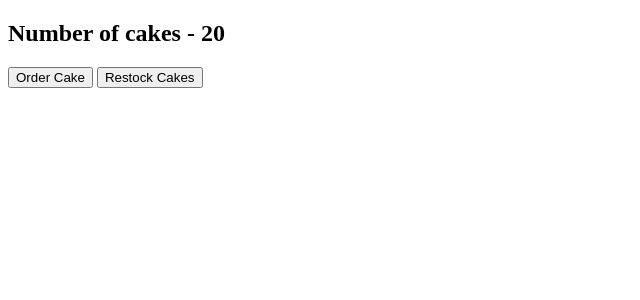
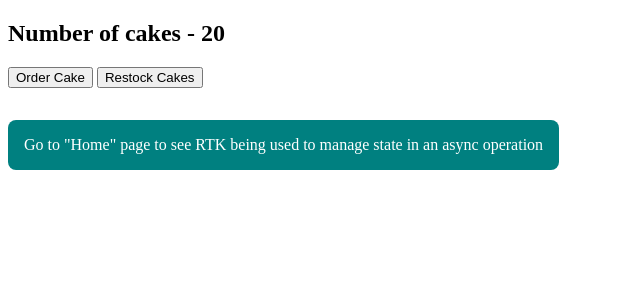
Before and after one commit to ElemaGp/redux-toolkit, a React (Create React App) app: page /cake in a window 1280 px wide. Shown: the top 300 px of the page, without its empty margins (0-640 px from the left). Built offline with nearby package versions, Linux system fonts and the light colour scheme.

Commit message:
feat and style: added routers to the home and cake pages, and styled the links

```diff
--- a/package.json
+++ b/package.json
@@ -11,6 +11,7 @@
     "react": "^18.2.0",
     "react-dom": "^18.2.0",
     "react-redux": "^8.0.5",
+    "react-router-dom": "^6.6.1",
     "react-scripts": "5.0.1",
     "web-vitals": "^2.1.4"
   },
--- a/src/App.js
+++ b/src/App.js
@@ -1,12 +1,20 @@
 import './App.css';
 import { Cake } from './pages/cake/Cake';
 import Home from './pages/home/Home';
+import { BrowserRouter, Routes, Route } from "react-router-dom";
+
 
 function App() {
   return (
-    <div className="App">
-      {/* <Home /> */}
-      <Cake />
+    <div className="app">
+      <BrowserRouter>
+        <Routes>
+          <Route path="/">
+            <Route index element={<Home />} />
+            <Route path="cake" element={<Cake />} />
+          </Route>
+        </Routes>
+      </BrowserRouter>
     </div>
   );
 }
--- a/src/pages/cake/Cake.jsx
+++ b/src/pages/cake/Cake.jsx
@@ -2,16 +2,21 @@ import "./cake.css"
 import React from 'react'
 import { useSelector, useDispatch } from 'react-redux'
 import { ordered, restocked } from "../../features/cake/cakeSlice"
+import { Link } from "react-router-dom"
 
 
 export const Cake = () => {
-    const numOfCakes = useSelector(state => state.cake.numOfCakes) //the reason "const numOfCakes" is equal to "state.cake.numOfCakes" and not "state.cake" like we did in the "user" section is that in the cakeSlice.jsx, "numOfCakes" is the only property of the cake in the initial state and so the only property we used in the reducer. If it had more properties in the initial state, like the "user" initial state had, then we would have used just "state.cake" so that we'll have access to all the properties of the cake.
+    const numOfCakes = useSelector(state => state.cake.numOfCakes) //the reason "const numOfCakes" is equal to "state.cake.numOfCakes" and not "state.cake" like we did in the "user" section is that in the cakeSlice.jsx, "numOfCakes" is the only property of the cake in the initial state and so the only property we used in the reducer. If it had more properties in the initial state, like the "user" initial state had, then we would have used just "state.cake" so that we'll have access to all the properties of the cake. In fact in that case, i wouldn't have said "const numOfCakes=...", i would have said "const cake = useSelector(state => state.cake)"
     const dispatch = useDispatch()
     return (
       <div>
         <h2>Number of cakes - {numOfCakes}</h2>
         <button onClick={() => dispatch(ordered())}>Order Cake</button> {/*dispatching the "ordered" action.*/}
         <button onClick={() => dispatch(restocked(5))}>Restock Cakes</button> {/*dispatching the "restock" action. The "5" there is the payload */}
+
+
+            <Link to="/" className="goToHomeBtn">Go to "Home" page to see RTK being used to manage state in an async operation </Link>
+
       </div>
     )
   }
--- a/src/pages/cake/cake.css
+++ b/src/pages/cake/cake.css
@@ -0,0 +1,10 @@
+.goToHomeBtn{
+    background-color: teal;
+    color: white;
+    padding: 1rem;
+    display: block;
+    width: max-content;
+    margin-top: 2rem;
+    text-decoration: none;
+    border-radius: 8px;
+}
--- a/src/pages/home/Home.jsx
+++ b/src/pages/home/Home.jsx
@@ -3,11 +3,12 @@ import React from 'react'
 import { useEffect } from 'react'
 import { useSelector, useDispatch } from 'react-redux'
 import { fetchUsers } from "../../features/user/userSlice"
+import { Link } from "react-router-dom"
 
 
 const Home = () => {
 
-  const user = useSelector(state => state.user) // "const user" is declared to be equal to the "user" in userSlice.jsx.
+  const user = useSelector(state => state.user) // "const user" is declared to be equal to the "user" in userSlice.jsx. Meaning it now contains the initial state object properties that the "user" has in useSlice.jsx, and the properties' values will be updates accordingly when the actions are dispatched.
   const dispatch = useDispatch()
 
   useEffect(() => {
@@ -26,6 +27,10 @@ const Home = () => {
           ))}
         </ul>
       ) : null}
+
+
+        <Link to="/cake" className="goToCakeBtn">Go to "Cake" page to see RTK being used to manage state in non-async operation </Link>
+
     </div>
   )
 }
--- a/src/pages/home/home.css
+++ b/src/pages/home/home.css
@@ -0,0 +1,9 @@
+.goToCakeBtn{
+    background-color: teal;
+    color: white;
+    padding: 1rem;
+    display: inline-block;
+    margin-top: 1rem;
+    text-decoration: none;
+    border-radius: 8px;
+}
```
Also changed, not shown: 1 other file (tests, documents, lock files or other folders).
